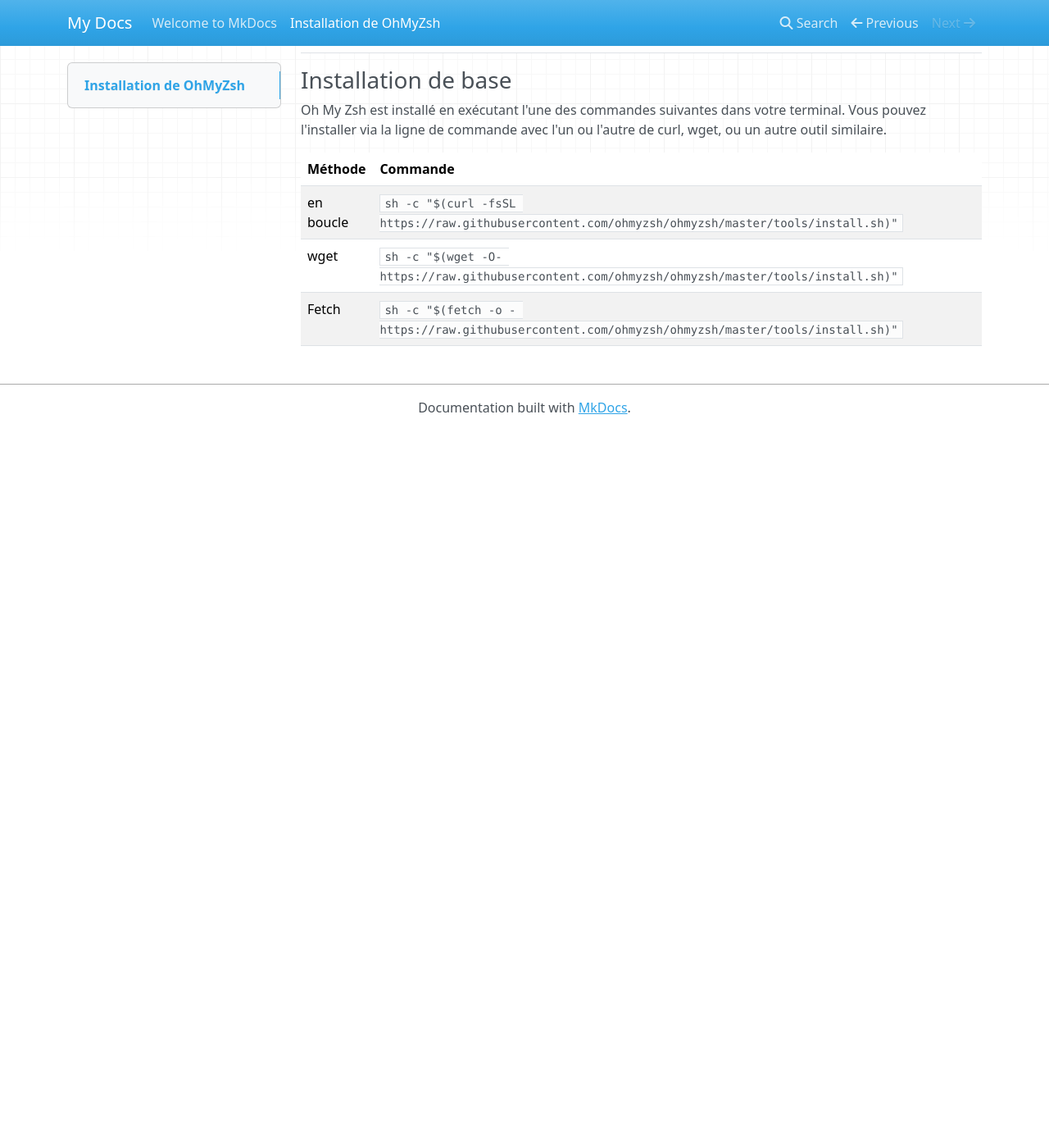
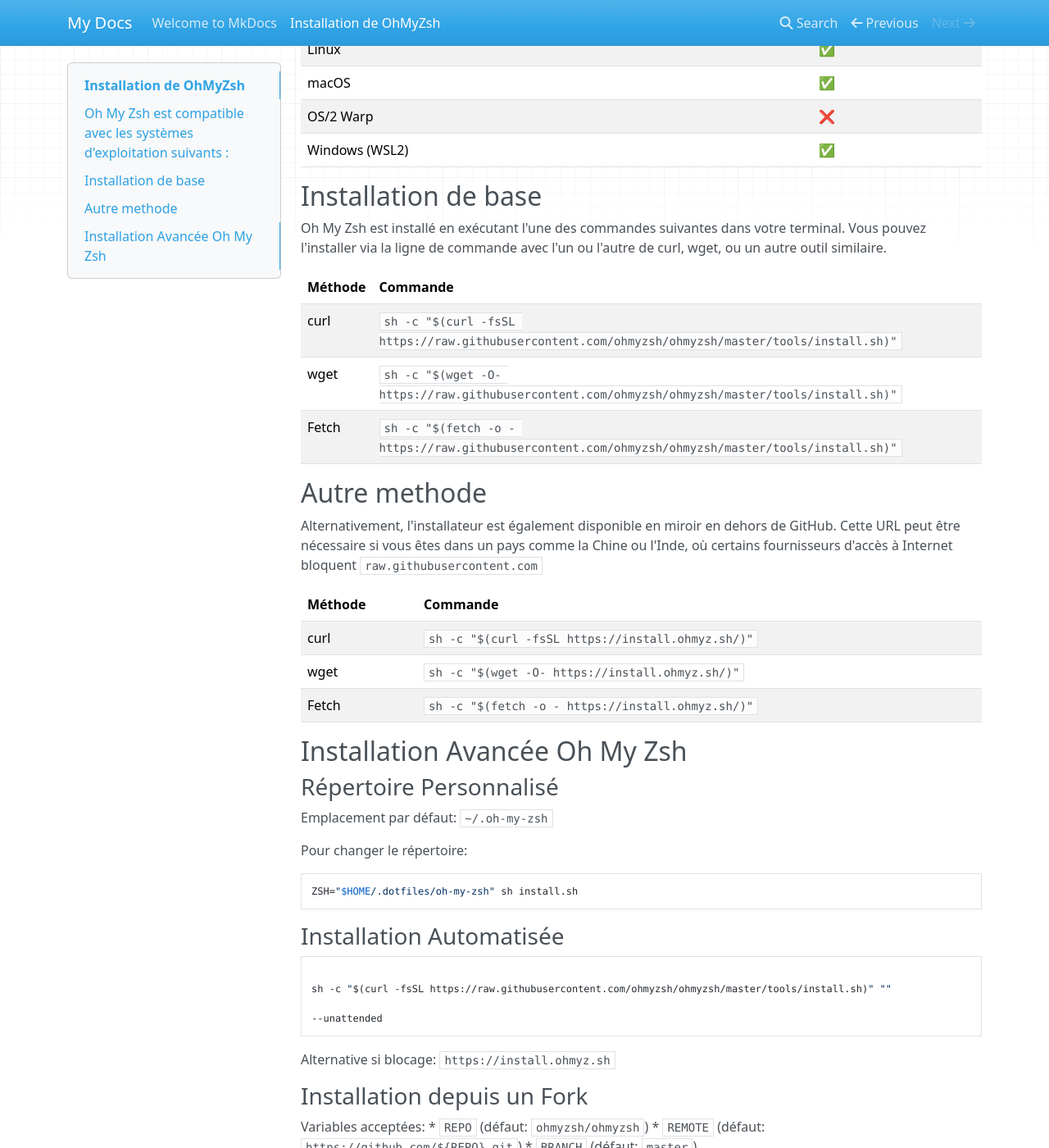
Before and after one commit to Simplon-hdf/cheatsheet-ohmyzsh-p5, an MkDocs documentation site: the page built from docs/installation.md, in a window 1280 px wide and 1400 px high, scrolled down 432 px. Shown: the whole window at 82% size. Built offline with MkDocs 1.6.1, drawn with Linux system fonts in a browser that asks for light colours; nearby versions of some CDN libraries; before the commit the page ends 957 px from its top, so only the background shows below that; some of the changed text lies outside the part shown.

Commit message:
docs(installation.md): add advanced installation steps

````diff
--- a/docs/installation.md
+++ b/docs/installation.md
@@ -1,6 +1,12 @@
 # Installation de OhMyZsh
 
-### Oh My Zsh est compatible avec les systèmes d'exploitation suivants :
+### Prérequis :
+
+- Zsh (v4.3.9 ou plus récent, préférence pour v5.0.8+).
+- curl ou wget.
+- git (v2.4.11 ou supérieur recommandé).
+
+## Oh My Zsh est compatible avec les systèmes d'exploitation suivants :
 
 | Système d'exploitation | Statut |
 |------------------------|--------|
@@ -11,12 +17,64 @@
 | OS/2 Warp              | ❌     |
 | Windows (WSL2)         | ✅     |
 
-### Installation de base
+## Installation de base
 
 Oh My Zsh est installé en exécutant l'une des commandes suivantes dans votre terminal. Vous pouvez l'installer via la ligne de commande avec l'un ou l'autre de curl, wget, ou un autre outil similaire.
 
 | Méthode  | Commande |
 |----------|----------|
-| en boucle | `sh -c "$(curl -fsSL https://raw.githubusercontent.com/ohmyzsh/ohmyzsh/master/tools/install.sh)"` |
+| curl | `sh -c "$(curl -fsSL https://raw.githubusercontent.com/ohmyzsh/ohmyzsh/master/tools/install.sh)"` |
 | wget     | `sh -c "$(wget -O- https://raw.githubusercontent.com/ohmyzsh/ohmyzsh/master/tools/install.sh)"` |
 | Fetch    | `sh -c "$(fetch -o - https://raw.githubusercontent.com/ohmyzsh/ohmyzsh/master/tools/install.sh)"` |
+
+## Autre methode
+
+Alternativement, l'installateur est également disponible en miroir en dehors de GitHub. Cette URL peut être nécessaire si vous êtes dans un pays comme la Chine ou l'Inde, où certains fournisseurs d'accès à Internet bloquent ```raw.githubusercontent.com```
+
+| Méthode  | Commande |
+|----------|----------|
+| curl | `sh -c "$(curl -fsSL https://install.ohmyz.sh/)"` |
+| wget     | `sh -c "$(wget -O- https://install.ohmyz.sh/)"` |
+| Fetch    | `sh -c "$(fetch -o - https://install.ohmyz.sh/)"` |
+
+
+## Installation Avancée Oh My Zsh
+
+### Répertoire Personnalisé
+Emplacement par défaut: `~/.oh-my-zsh`
+
+Pour changer le répertoire:
+```bash
+ZSH="$HOME/.dotfiles/oh-my-zsh" sh install.sh
+```
+
+### Installation Automatisée
+```bash
+
+sh -c "$(curl -fsSL https://raw.githubusercontent.com/ohmyzsh/ohmyzsh/master/tools/install.sh)" ""
+
+--unattended
+```
+Alternative si blocage: `https://install.ohmyz.sh`
+
+### Installation depuis un Fork
+Variables acceptées:
+* `REPO` (défaut: `ohmyzsh/ohmyzsh`)
+* `REMOTE` (défaut: `https://github.com/${REPO}.git`)
+* `BRANCH` (défaut: `master`)
+
+Exemple:
+```bash
+REPO=apjanke/oh-my-zsh BRANCH=edge sh install.sh
+```
+
+### Installation Manuelle
+1. Cloner: `git clone https://github.com/ohmyzsh/ohmyzsh.git ~/.oh-my-zsh`
+2. Sauvegarder (optionnel): `cp ~/.zshrc ~/.zshrc.orig`
+3. Créer config: `cp ~/.oh-my-zsh/templates/zshrc.zsh-template ~/.zshrc`
+4. Changer shell: `chsh -s $(which zsh)`
+5. Redémarrer session
+
+### Résolution de problèmes
+* Vérifier `PATH` dans `~/.zshrc`
+* Vérifier variable `ZSH` dans `~/.zshrc`
````
